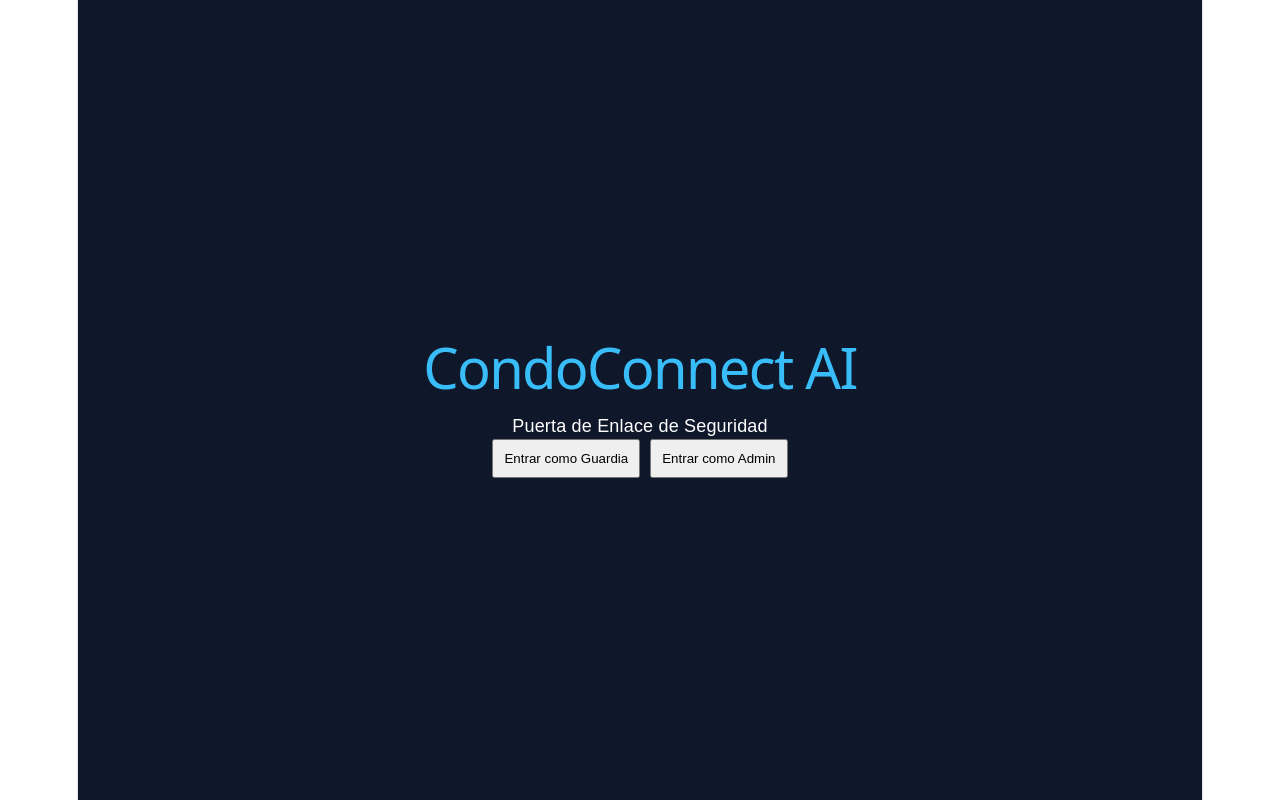
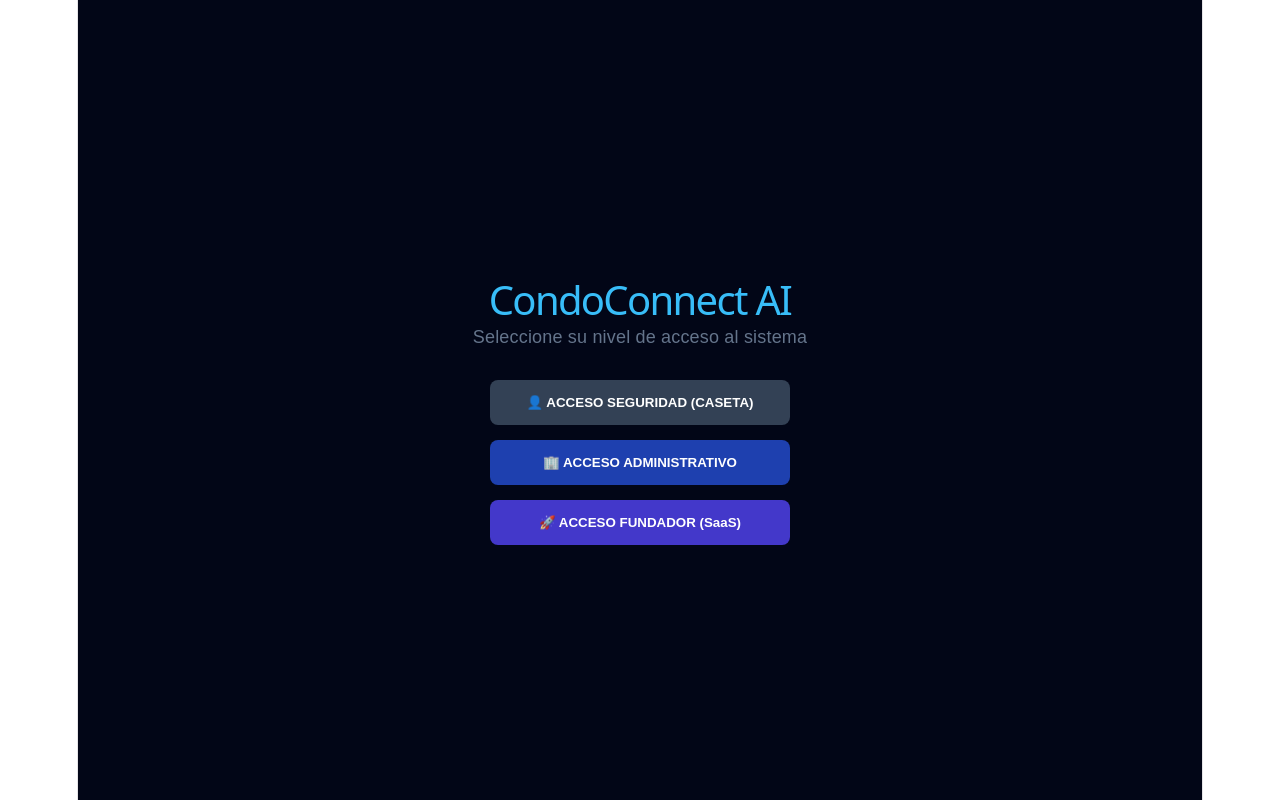
Before and after one commit to condociqo/CondoConnect_AI, a React (Vite) app in the folder 03_Frontend_Vite/: page / in a window 1280 px wide. Built offline with nearby package versions, Linux system fonts and the light colour scheme.

Commit message:
Implementación del Ecosistema SaaS: Guardia, Administrador y Fundador

```diff
--- a/03_Frontend_Vite/src/screens/DashboardAdmin.jsx
+++ b/03_Frontend_Vite/src/screens/DashboardAdmin.jsx
@@ -1 +1,28 @@
-export default function DashboardAdmin() { return <div>Dashboard Admin</div> }
+import React from 'react';
+export default function DashboardAdmin() {
+  return (
+    <div style={{ backgroundColor: '#0f172a', color: 'white', minHeight: '100vh', padding: '20px', fontFamily: 'sans-serif' }}>
+      <header style={{ borderBottom: '2px solid #334155', paddingBottom: '10px', marginBottom: '20px' }}>
+        <h1 style={{ color: '#38bdf8' }}>🏢 Administración CondoConnect</h1>
+        <p style={{ fontSize: '14px', color: '#94a3b8' }}>Panel de Control de Residencia | Configuración Global</p>
+      </header>
+      <div style={{ display: 'grid', gridTemplateColumns: 'repeat(3, 1fr)', gap: '15px' }}>
+        <div style={{ background: '#1e293b', padding: '20px', borderRadius: '10px' }}>
+          <h3>💰 Finanzas</h3>
+          <p style={{ color: '#22c55e' }}>Mercado Pago: Conectado</p>
+          <p>Recaudación: ,000 MXN</p>
+        </div>
+        <div style={{ background: '#1e293b', padding: '20px', borderRadius: '10px' }}>
+          <h3>👥 Residentes</h3>
+          <p>Activos: 145 unidades</p>
+          <p>Morosos: 12 unidades</p>
+        </div>
+        <div style={{ background: '#1e293b', padding: '20px', borderRadius: '10px' }}>
+          <h3>⚙️ Dispositivos</h3>
+          <p>Cámaras IP: 8 Online</p>
+          <p>Lectores QR: Operativos</p>
+        </div>
+      </div>
+    </div>
+  );
+}
--- a/03_Frontend_Vite/src/screens/LoginCaseta.jsx
+++ b/03_Frontend_Vite/src/screens/LoginCaseta.jsx
@@ -1,12 +1,13 @@
 import React from 'react';
 export default function LoginCaseta({ onLogin }) {
   return (
-    <div style={{ backgroundColor: '#0F172A', color: 'white', height: '100vh', display: 'flex', flexDirection: 'column', justifyContent: 'center', alignItems: 'center', fontFamily: 'sans-serif' }}>
-      <h1 style={{ color: '#38BDF8' }}>CondoConnect AI</h1>
-      <p>Puerta de Enlace de Seguridad</p>
-      <div style={{ display: 'flex', gap: '10px' }}>
-        <button onClick={() => onLogin('Guardia')} style={{ padding: '10px', cursor: 'pointer' }}>Entrar como Guardia</button>
-        <button onClick={() => onLogin('Admin')} style={{ padding: '10px', cursor: 'pointer' }}>Entrar como Admin</button>
+    <div style={{ backgroundColor: '#020617', color: 'white', height: '100vh', display: 'flex', flexDirection: 'column', justifyContent: 'center', alignItems: 'center', fontFamily: 'sans-serif' }}>
+      <h1 style={{ color: '#38bdf8', fontSize: '40px', marginBottom: '10px' }}>CondoConnect AI</h1>
+      <p style={{ color: '#64748b', marginBottom: '30px' }}>Seleccione su nivel de acceso al sistema</p>
+      <div style={{ display: 'flex', flexDirection: 'column', gap: '15px', width: '300px' }}>
+        <button onClick={() => onLogin('Guardia')} style={{ padding: '15px', background: '#334155', color: 'white', border: 'none', borderRadius: '8px', cursor: 'pointer', fontWeight: 'bold' }}>👤 ACCESO SEGURIDAD (CASETA)</button>
+        <button onClick={() => onLogin('Admin')} style={{ padding: '15px', background: '#1e40af', color: 'white', border: 'none', borderRadius: '8px', cursor: 'pointer', fontWeight: 'bold' }}>🏢 ACCESO ADMINISTRATIVO</button>
+        <button onClick={() => onLogin('Fundador')} style={{ padding: '15px', background: '#4338ca', color: 'white', border: 'none', borderRadius: '8px', cursor: 'pointer', fontWeight: 'bold' }}>🚀 ACCESO FUNDADOR (SaaS)</button>
       </div>
     </div>
   );
--- a/03_Frontend_Vite/src/screens/founder/DashboardFundadorSaaS.jsx
+++ b/03_Frontend_Vite/src/screens/founder/DashboardFundadorSaaS.jsx
@@ -1 +1,23 @@
-export default function DashboardFundadorSaaS() { return <div style={{color:'white', padding:'20px'}}>BIENVENIDO FUNDADOR - CONDOCONNECT AI</div> }
+import React from 'react';
+export default function DashboardFundadorSaaS() {
+  return (
+    <div style={{ backgroundColor: '#020617', color: 'white', minHeight: '100vh', padding: '20px', fontFamily: 'sans-serif' }}>
+      <div style={{ background: 'linear-gradient(90deg, #1e40af, #3b82f6)', padding: '20px', borderRadius: '12px', marginBottom: '30px' }}>
+        <h1>🚀 Panel Maestro del Fundador</h1>
+        <p>Estatus Global de CondoConnect AI</p>
+      </div>
+      <div style={{ display: 'grid', gridTemplateColumns: '1fr 1fr', gap: '20px' }}>
+        <div style={{ border: '1px solid #1d4ed8', padding: '20px', borderRadius: '10px' }}>
+          <h2 style={{color: '#60a5fa'}}>📈 Crecimiento SaaS</h2>
+          <p>Condominios Suscritos: 5</p>
+          <p>Ingresos Mensuales (MRR): ,500 MXN</p>
+        </div>
+        <div style={{ border: '1px solid #1d4ed8', padding: '20px', borderRadius: '10px' }}>
+          <h2 style={{color: '#60a5fa'}}>🛠️ Infraestructura AWS</h2>
+          <p>Presupuesto: <span style={{color: '#22c55e'}}>.00 USD Límite OK</span></p>
+          <p>Uptime de Servidores: 99.9%</p>
+        </div>
+      </div>
+    </div>
+  );
+}
```
